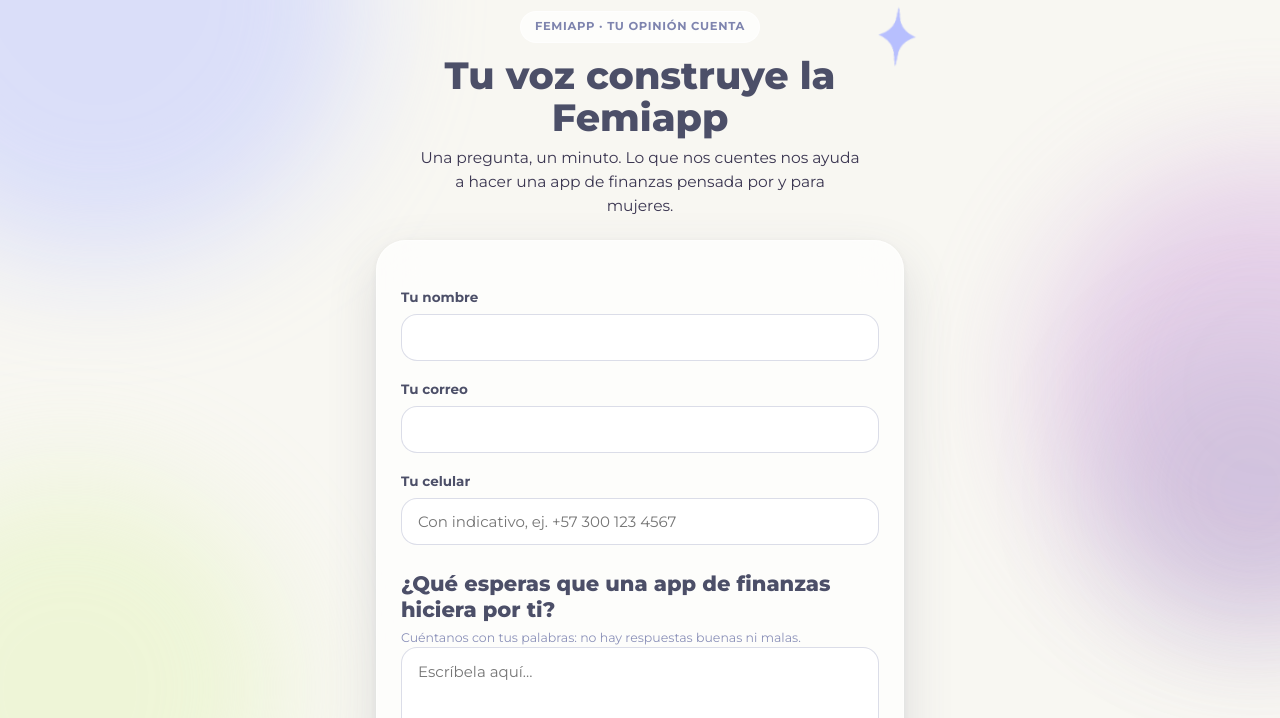
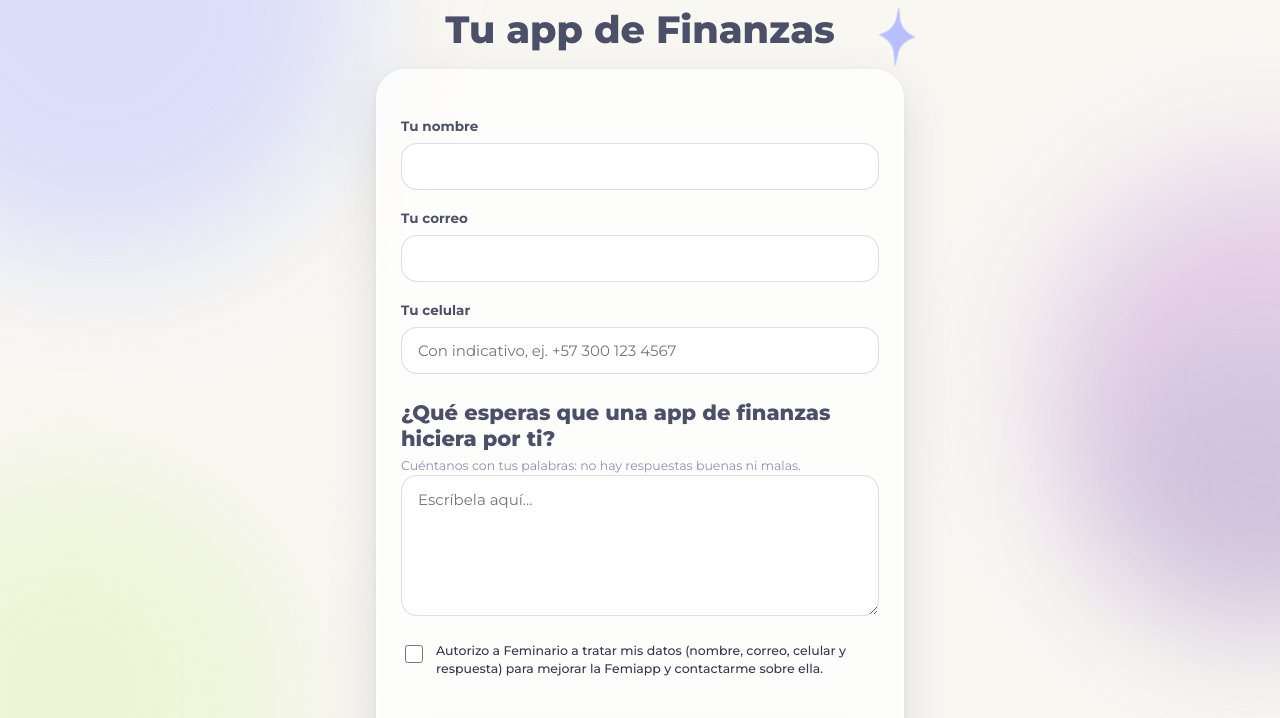
Before and after one commit to Feminario/femiapp-feedback, a plain HTML site: page index.html in a window 1280 px wide. Shown: the part 82-800 px from the top of the page. Drawn offline with Linux system fonts and the light colour scheme; a web font is replaced by a local one.

Commit message:
Formulario: título «Tu app de Finanzas», sin textos de apoyo, favicon con la F y guardado en la hoja de leads (Origen: Evento ignia)
Co-Authored-By: Claude Sonnet 5.5 <noreply@anthropic.com>

```diff
--- a/index.html
+++ b/index.html
@@ -3,8 +3,11 @@
 <head>
 <meta charset="UTF-8">
 <meta name="viewport" content="width=device-width, initial-scale=1.0">
-<title>Tu voz para la Femiapp · Feminario</title>
-<meta name="description" content="Cuéntanos qué esperas que una app de finanzas hiciera por ti. Una pregunta, un minuto.">
+<title>Tu app de Finanzas · Feminario</title>
+<meta name="description" content="Cuéntanos qué esperas que una app de finanzas hiciera por ti.">
+<link rel="icon" type="image/png" sizes="512x512" href="favicon.png">
+<link rel="icon" type="image/x-icon" href="favicon.ico">
+<link rel="apple-touch-icon" href="apple-touch-icon.png">
 <link rel="preconnect" href="https://fonts.googleapis.com"><link href="https://fonts.googleapis.com/css2?family=MuseoModerno:wght@600;800&family=Montserrat:wght@400;500;600;700;800&display=swap" rel="stylesheet">
 <link rel="stylesheet" href="assets/marca.css">
 <style>
@@ -12,7 +15,7 @@
   .marca{ text-align:center; margin-bottom:6px; }
   .marca img{ width:150px; }
   .pill{ display:inline-block; background:rgba(255,255,255,.7); border:1px solid var(--vidrio-borde); border-radius:999px; padding:6px 14px; font-size:11.5px; font-weight:700; letter-spacing:.06em; text-transform:uppercase; color:var(--morado); }
-  .intro{ text-align:center; margin:14px 0 22px; }
+  .intro{ text-align:center; margin:10px 0 18px; }
   .intro h1{ font-size:clamp(28px,8vw,38px); color:var(--morado-oscuro); margin:12px 0 8px; line-height:1.1; font-weight:800; }
   .intro p{ margin:0 auto; max-width:440px; font-size:15.5px; }
   .estrella{ position:absolute; width:46px; pointer-events:none; opacity:.9; animation:flota 5s ease-in-out infinite; }
@@ -42,9 +45,7 @@
 
   <section id="formulario">
     <div class="intro">
-      <span class="pill">Femiapp · Tu opinión cuenta</span>
-      <h1>Tu voz construye la Femiapp</h1>
-      <p>Una pregunta, un minuto. Lo que nos cuentes nos ayuda a hacer una app de finanzas pensada por y para mujeres.</p>
+      <h1>Tu app de Finanzas</h1>
     </div>
 
     <form class="card" id="form" novalidate>
@@ -85,7 +86,7 @@
 (function () {
   var $ = function (id) { return document.getElementById(id); };
   var form = $("form"), err = $("error"), btn = $("enviar");
-  var origen = (location.search.match(/[?&]origen=([\w-]+)/) || [])[1] || "directo";
+  var origen = "Evento ignia";   // todo lo que llega por este formulario se marca con este origen en la hoja
   function marcar(el, mal) { el.style.borderColor = mal ? "var(--alerta)" : ""; }
   form.addEventListener("submit", function (e) {
     e.preventDefault(); err.textContent = "";
```
Also changed, not shown: apple-touch-icon.png (added), favicon.ico (added), favicon.png (added), 2 other files.
